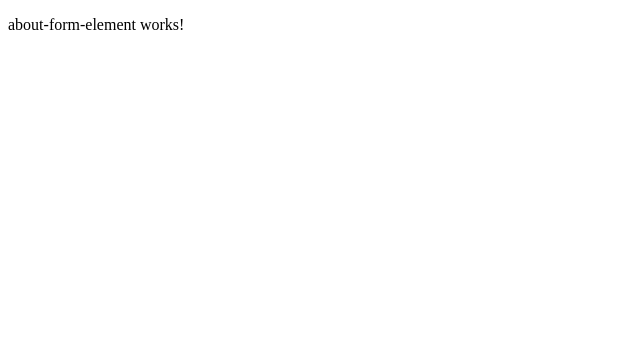
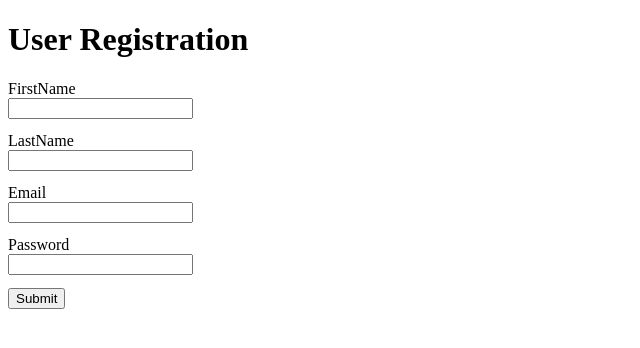
Before and after one commit to Linnzh/angular-learning, an Angular app: page / in a window 1280 px wide. Shown: the top 348 px of the page, without its empty margins (0-640 px from the left). Built offline with nearby package versions, Linux system fonts and the light colour scheme.

Commit message:
use form element

```diff
--- a/src/app/app.module.ts
+++ b/src/app/app.module.ts
@@ -7,6 +7,7 @@ import { GenerateAComponentComponent } from './components/demo/generate-a-compon
 import { CustomizeComponentNameComponent } from './components/demo/customize-component-name/customize-component-name.component';
 import { ServiceAndDependencyInjectionComponent } from './components/demo/service-and-dependency-injection/service-and-dependency-injection.component';
 import { AboutFormElementComponent } from './components/demo/about-form-element/about-form-element.component';
+import { FormsModule } from '@angular/forms';
 
 @NgModule({
   declarations: [
@@ -18,7 +19,8 @@ import { AboutFormElementComponent } from './components/demo/about-form-element/
   ],
   imports: [
     BrowserModule,
-    AppRoutingModule
+    AppRoutingModule,
+    FormsModule
   ],
   providers: [],
   bootstrap: [AppComponent]
--- a/src/app/components/demo/about-form-element/about-form-element.component.html
+++ b/src/app/components/demo/about-form-element/about-form-element.component.html
@@ -1 +1,35 @@
-<p>about-form-element works!</p>
+<div class="container">
+  <h1>User Registration</h1>
+  <form #login="ngForm" (ngSubmit)="submit(login)">
+      <div class="form-group">
+          <label for="firstname">FirstName</label><br>
+          <!-- 通过给 input 标记 ngModel 来获取该标签的所有属性和状态 -->
+          <input #name="ngModel" required minlength="3" maxlength="12" type="text" name="firstname" class="form-control" ngModel>
+          <!-- 检测 name Model 的状态值 -->
+          <div *ngIf="name.touched && name.invalid" class="info info-danger">
+              <!-- 通过检查 ngModel 的错误属性分配不同的提示信息 -->
+              <!-- name.errors 可能为空，所以这里使用 name.errors?.* -->
+              <!-- 参考：https://stackoverflow.com/questions/45950054/angular-4-reactive-forms-formcontrol-errors-is-null -->
+              <p *ngIf="name.errors?.required">FirstName Required!</p>
+              <p *ngIf="name.errors?.minlength">The length of FirstName should be greater than 2 characters!!</p>
+          </div>
+      </div>
+      <pre></pre>
+      <div class="form-group">
+          <label for="lastname">LastName</label><br>
+          <input type="text" name="lastname" class="form-control" ngModel>
+      </div>
+      <pre></pre>
+      <div class="form-group">
+          <label for="email">Email</label><br>
+          <input type="text" name="email" class="form-control" ngModel>
+      </div>
+      <pre></pre>
+      <div class="form-group">
+          <label for="password">Password</label><br>
+          <input type="password" name="password" class="form-control" ngModel>
+      </div>
+      <pre></pre>
+      <button type="submit" class="btn btn-primary">Submit</button>
+  </form>
+</div>
--- a/src/app/components/demo/about-form-element/about-form-element.component.ts
+++ b/src/app/components/demo/about-form-element/about-form-element.component.ts
@@ -12,4 +12,12 @@ export class AboutFormElementComponent implements OnInit {
   ngOnInit(): void {
   }
 
+  // submit() {
+  //   console.log('You submit the form!');
+  // }
+
+  submit(login: any) {
+    console.log('You submit the form!', login);
+  }
+
 }
```
